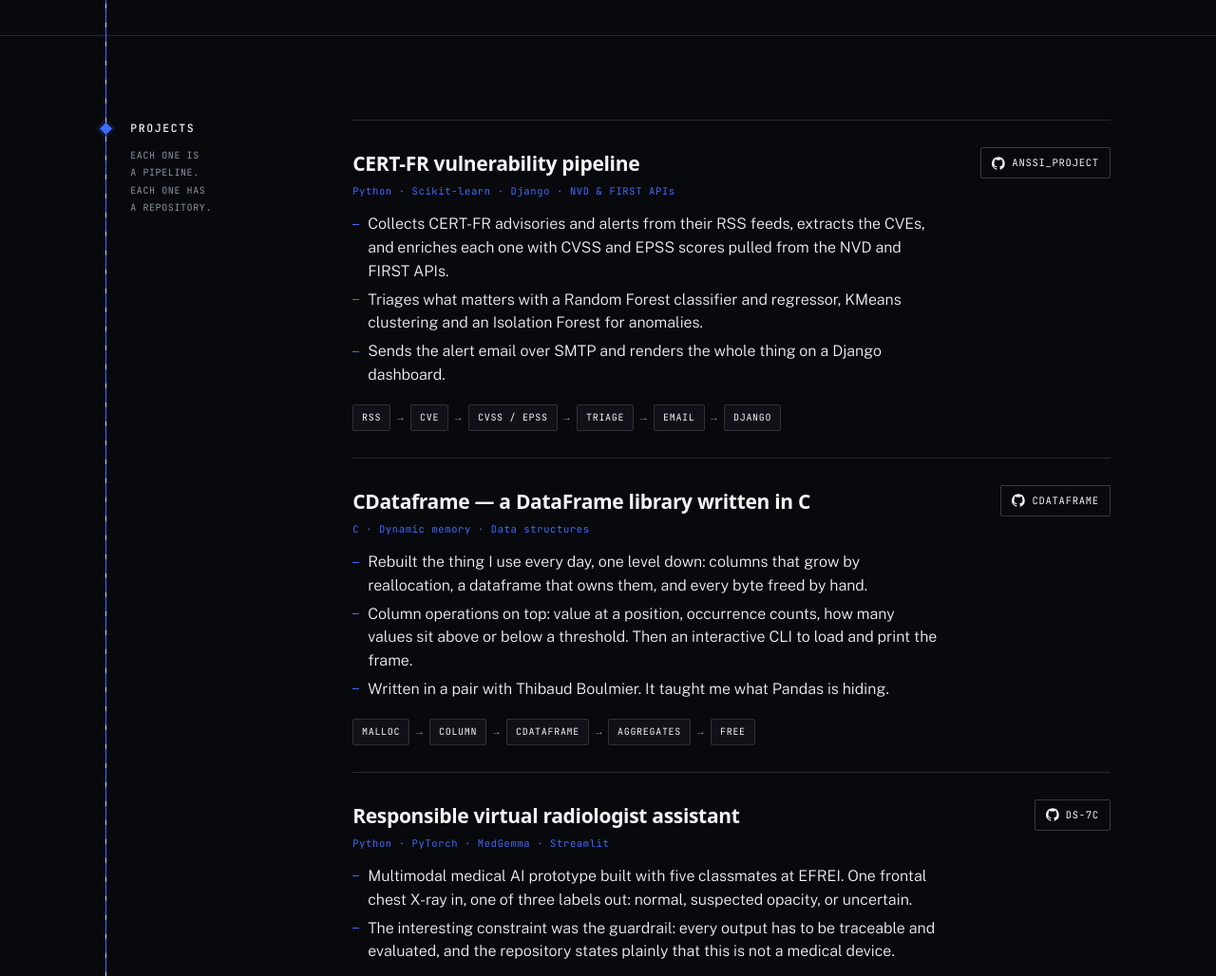
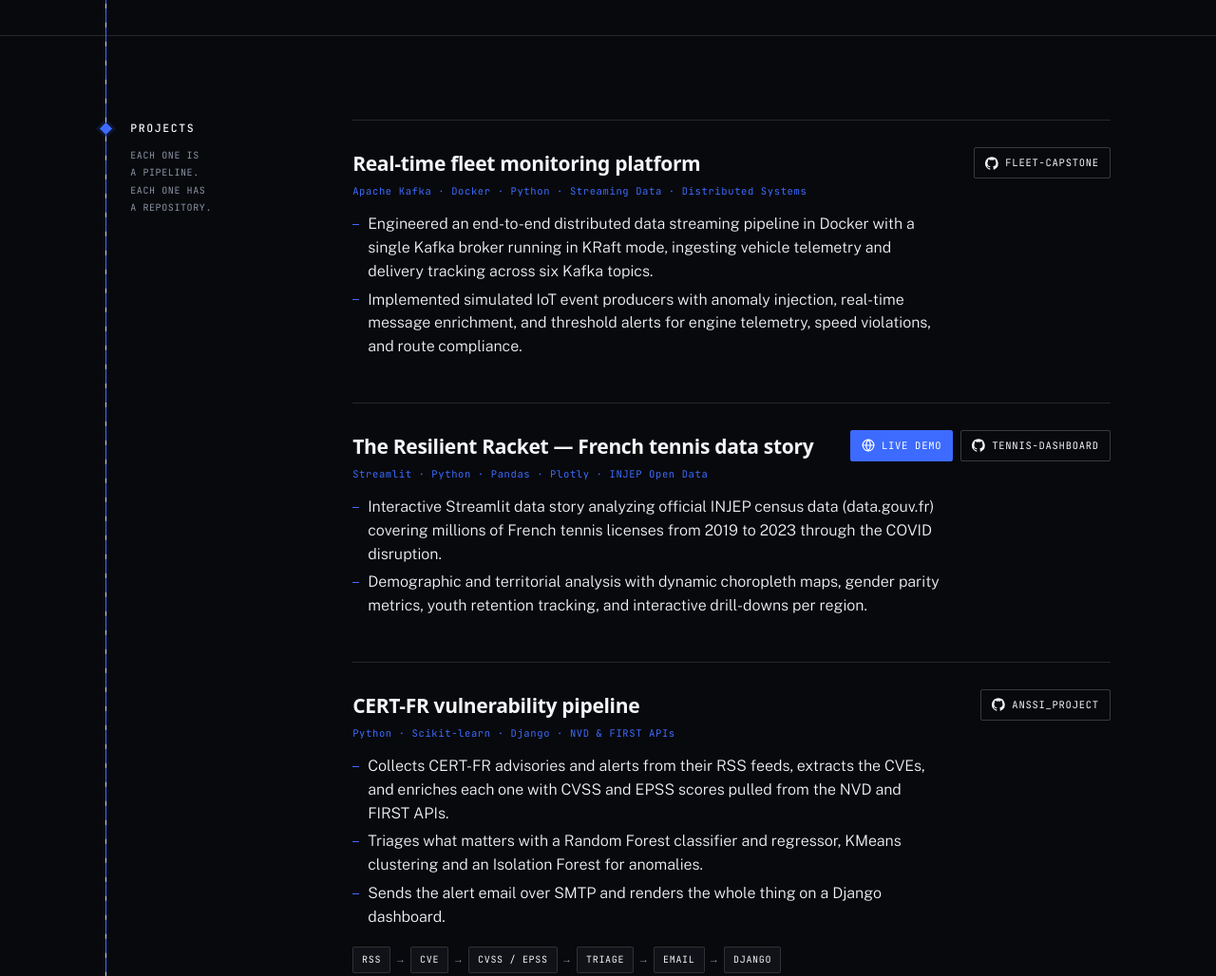
Before and after one commit to TonneauBenjamin/Portfolio-Benjamin-Tonneau, a plain HTML site: page index.html in a window 1280 px wide. Shown: the part 1400-2428 px from the top of the page at 95% size. Drawn offline with nearby package versions, Linux system fonts and the light colour scheme; a web font is replaced by a local one.

Commit message:
feat: add fleet-capstone and tennis-dashboard projects with live demo link and update skills

```diff
--- a/index.html
+++ b/index.html
@@ -252,6 +252,7 @@
   .p li:before{content:"";position:absolute;left:0;top:.72em;width:7px;height:1px;background:var(--blue)}
   .note{font-family:var(--mono);font-size:10px;letter-spacing:.06em;text-transform:uppercase;color:var(--muted);border:1px dashed var(--tag-border);padding:3px 7px;border-radius:2px;white-space:nowrap}
 
+  .p-actions{display:inline-flex;align-items:center;gap:8px;flex-wrap:wrap;}
   .repo{
     display:inline-flex;align-items:center;gap:7px;flex:0 0 auto;
     font-family:var(--mono);font-size:10.5px;letter-spacing:.07em;text-transform:uppercase;text-decoration:none;
@@ -260,6 +261,9 @@
   }
   .repo svg{width:14px;height:14px}
   .repo:hover{background:var(--ink);color:var(--on-ink);border-color:var(--ink);transform:translateY(-1px)}
+  .repo.demo{background:var(--blue);color:#fff;border-color:var(--blue)}
+  .repo.demo svg{stroke:currentColor}
+  .repo.demo:hover{background:var(--ink);color:var(--on-ink);border-color:var(--ink);transform:translateY(-1px)}
 
   /* the pipeline: each project really is a sequence, so it runs when you reach it */
   .pipe{display:flex;flex-wrap:wrap;align-items:center;gap:7px}
@@ -499,7 +503,57 @@
 
     <div class="proj">
 
-      <!-- 1 -->
+      <!-- 3 -->
+      <article class="p">
+        <div class="p-head">
+          <div>
+            <h3 lang="en">Real-time fleet monitoring platform</h3>
+            <h3 lang="fr">Plateforme de streaming &amp; monitoring de flotte en temps réel</h3>
+            <p class="stack">Apache Kafka · Docker · Python · Streaming Data · Distributed Systems</p>
+          </div>
+          <div class="p-actions">
+            <a class="repo" href="https://github.com/TonneauBenjamin/fleet-capstone" target="_blank" rel="noopener">
+              <svg viewBox="0 0 24 24" fill="currentColor" aria-hidden="true"><path d="M12 .3a12 12 0 0 0-3.8 23.4c.6.1.8-.3.8-.6v-2.2c-3.3.7-4-1.6-4-1.6-.6-1.4-1.4-1.8-1.4-1.8-1-.7.1-.7.1-.7 1.2.1 1.8 1.2 1.8 1.2 1 1.8 2.8 1.3 3.5 1 .1-.8.4-1.3.7-1.6-2.7-.3-5.5-1.3-5.5-6 0-1.2.5-2.3 1.3-3.1-.1-.4-.6-1.6.1-3.2 0 0 1-.3 3.3 1.2a11.5 11.5 0 0 1 6 0c2.3-1.5 3.3-1.2 3.3-1.2.7 1.6.2 2.8.1 3.2.8.8 1.3 1.9 1.3 3.1 0 4.7-2.8 5.7-5.5 6 .4.4.8 1.1.8 2.2v3.3c0 .3.2.7.8.6A12 12 0 0 0 12 .3"/></svg>
+              <span>fleet-capstone</span>
+            </a>
+          </div>
+        </div>
+        <ul>
+          <li lang="en">Engineered an end-to-end distributed data streaming pipeline in Docker with a single Kafka broker running in KRaft mode, ingesting vehicle telemetry and delivery tracking across six Kafka topics.</li>
+          <li lang="en">Implemented simulated IoT event producers with anomaly injection, real-time message enrichment, and threshold alerts for engine telemetry, speed violations, and route compliance.</li>
+          <li lang="fr">Conception d'un pipeline complet de streaming de données sous Docker avec un broker Apache Kafka en mode KRaft, ingérant la télémétrie de véhicules sur six topics dédiés.</li>
+          <li lang="fr">Génération simulée d'événements IoT avec injection d'anomalies, enrichissement de flux en continu et alertes en temps réel sur les dépassements de vitesse et la santé moteur.</li>
+        </ul>
+      </article>
+
+      <!-- 4 -->
+      <article class="p">
+        <div class="p-head">
+          <div>
+            <h3 lang="en">The Resilient Racket — French tennis data story</h3>
+            <h3 lang="fr">La raquette résiliente — Data story du tennis français</h3>
+            <p class="stack">Streamlit · Python · Pandas · Plotly · INJEP Open Data</p>
+          </div>
+          <div class="p-actions">
+            <a class="repo demo" href="https://tennis-dashboard-tonneau-benjamin.streamlit.app/" target="_blank" rel="noopener">
+              <svg viewBox="0 0 24 24" fill="none" stroke="currentColor" stroke-width="2" stroke-linecap="round" stroke-linejoin="round" aria-hidden="true"><circle cx="12" cy="12" r="10"></circle><line x1="2" y1="12" x2="22" y2="12"></line><path d="M12 2a15.3 15.3 0 0 1 4 10 15.3 15.3 0 0 1-4 10 15.3 15.3 0 0 1-4-10 15.3 15.3 0 0 1 4-10z"></path></svg>
+              <span lang="en">Live Demo</span><span lang="fr">Démo Live</span>
+            </a>
+            <a class="repo" href="https://github.com/TonneauBenjamin/tennis-dashboard" target="_blank" rel="noopener">
+              <svg viewBox="0 0 24 24" fill="currentColor" aria-hidden="true"><path d="M12 .3a12 12 0 0 0-3.8 23.4c.6.1.8-.3.8-.6v-2.2c-3.3.7-4-1.6-4-1.6-.6-1.4-1.4-1.8-1.4-1.8-1-.7.1-.7.1-.7 1.2.1 1.8 1.2 1.8 1.2 1 1.8 2.8 1.3 3.5 1 .1-.8.4-1.3.7-1.6-2.7-.3-5.5-1.3-5.5-6 0-1.2.5-2.3 1.3-3.1-.1-.4-.6-1.6.1-3.2 0 0 1-.3 3.3 1.2a11.5 11.5 0 0 1 6 0c2.3-1.5 3.3-1.2 3.3-1.2.7 1.6.2 2.8.1 3.2.8.8 1.3 1.9 1.3 3.1 0 4.7-2.8 5.7-5.5 6 .4.4.8 1.1.8 2.2v3.3c0 .3.2.7.8.6A12 12 0 0 0 12 .3"/></svg>
+              <span>tennis-dashboard</span>
+            </a>
+          </div>
+        </div>
+        <ul>
+          <li lang="en">Interactive Streamlit data story analyzing official INJEP census data (data.gouv.fr) covering millions of French tennis licenses from 2019 to 2023 through the COVID disruption.</li>
+          <li lang="en">Demographic and territorial analysis with dynamic choropleth maps, gender parity metrics, youth retention tracking, and interactive drill-downs per region.</li>
+          <li lang="fr">Data story interactive développée avec Streamlit sur les données de recensement de l'INJEP (data.gouv.fr), analysant l'évolution des licences de tennis de 2019 à 2023.</li>
+          <li lang="fr">Exploration territoriale et démographique approfondie : cartes choroplèthes, analyse de parité hommes/femmes, rétention des jeunes et filtres dynamiques par département.</li>
+        </ul>
+      </article>
+
+      <!-- 3 -->
       <article class="p">
         <div class="p-head">
           <div>
@@ -530,7 +584,7 @@
         </div>
       </article>
 
-      <!-- 2 -->
+      <!-- 4 -->
       <article class="p">
         <div class="p-head">
           <div>
@@ -560,7 +614,7 @@
         </div>
       </article>
 
-      <!-- 3 -->
+      <!-- 5 -->
       <article class="p">
         <div class="p-head">
           <div>
@@ -588,7 +642,7 @@
         </div>
       </article>
 
-      <!-- 3 -->
+      <!-- 5 -->
       <article class="p">
         <div class="p-head">
           <div>
@@ -615,7 +669,7 @@
         </div>
       </article>
 
-      <!-- 4 -->
+      <!-- 6 -->
       <article class="p">
         <div class="p-head">
           <div>
@@ -642,7 +696,7 @@
         </div>
       </article>
 
-      <!-- 5 -->
+      <!-- 7 -->
       <article class="p">
         <div class="p-head">
           <div>
@@ -667,7 +721,7 @@
         </div>
       </article>
 
-      <!-- 6 -->
+      <!-- 8 -->
       <article class="p">
         <div class="p-head">
           <div>
@@ -721,7 +775,7 @@
         </div>
       </article>
 
-      <!-- 7 -->
+      <!-- 9 -->
       <article class="p">
         <div class="p-head">
           <div>
@@ -746,7 +800,7 @@
         </div>
       </article>
 
-      <!-- 8 -->
+      <!-- 10 -->
       <article class="p">
         <div class="p-head">
           <div>
@@ -813,7 +867,7 @@
         <h3 lang="en">Data &amp; machine learning</h3><h3 lang="fr">Data &amp; machine learning</h3>
         <div class="tags">
           <span class="tag">Pandas</span><span class="tag">NumPy</span><span class="tag">Scikit-learn</span><span class="tag">PyTorch</span>
-          <span class="tag">ETL</span>
+          <span class="tag">ETL</span><span class="tag" lang="en">Event Streaming</span><span class="tag" lang="fr">Streaming de données</span>
           <span class="tag" lang="en">Relational design</span><span class="tag" lang="fr">Modélisation relationnelle</span>
           <span class="tag">MySQL</span><span class="tag">CNN / ResNet</span><span class="tag">Random Forest</span>
         </div>
@@ -822,7 +876,7 @@
       <div class="grp">
         <h3 lang="en">Tools &amp; platforms</h3><h3 lang="fr">Outils &amp; plateformes</h3>
         <div class="tags">
-          <span class="tag">Azure</span><span class="tag">Git / GitHub</span><span class="tag">Linux</span>
+          <span class="tag">Docker</span><span class="tag">Apache Kafka</span><span class="tag">Azure</span><span class="tag">Git / GitHub</span><span class="tag">Linux</span>
           <span class="tag">Excel</span>
           <span class="tag" lang="en">Agile</span><span class="tag" lang="fr">Méthodologie agile</span>
         </div>
```
